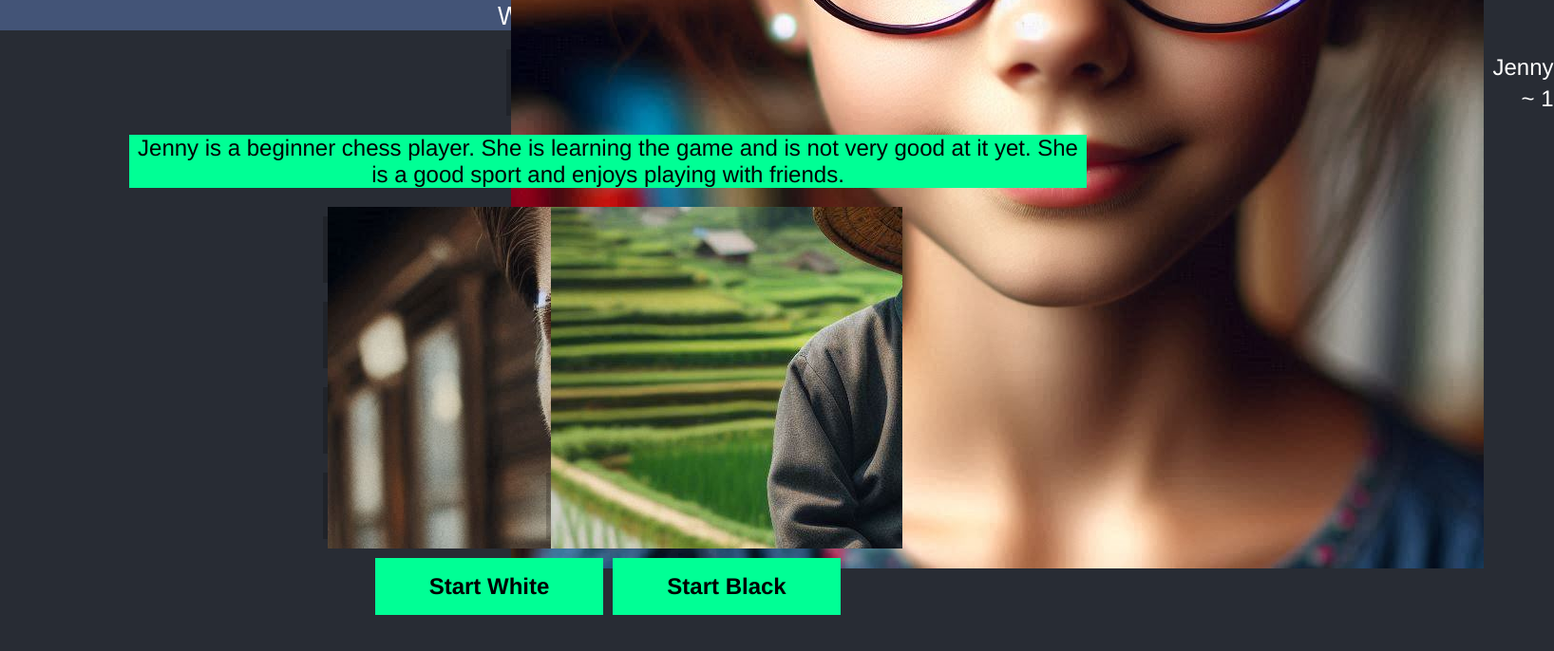
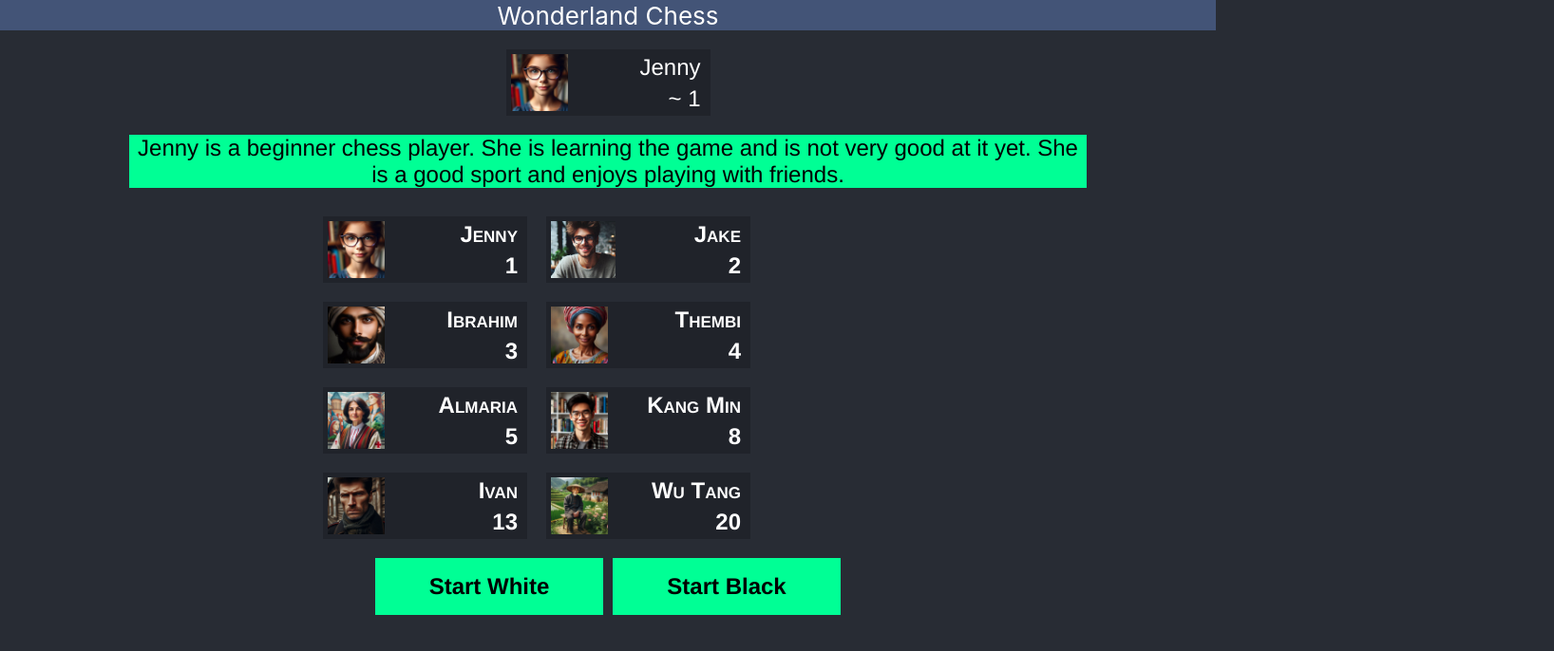
Before and after one commit to BigFun123/chessbot, a React (Create React App) app: page / in a window 1280 px wide. Shown: the top 686 px of the page at 95% size, 1636 px wide, since content can reach past the window. Built offline with nearby package versions, Linux system fonts and the light colour scheme.

Commit message:
mobile layout

```diff
--- a/src/components/chess/Chess.css
+++ b/src/components/chess/Chess.css
@@ -113,6 +113,10 @@
     padding-right: 10px;
 }
 
+.avataricon {
+    height: 60px;
+}
+
 .gameavatar {
     font-variant: small-caps;
     position: absolute;
```
Also changed, not shown: 6 other files (tests, documents, lock files or other folders).
